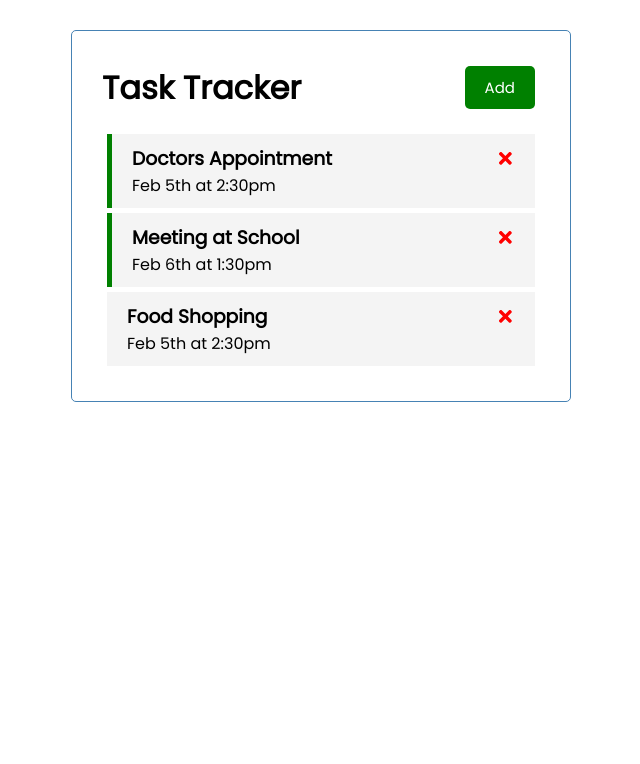
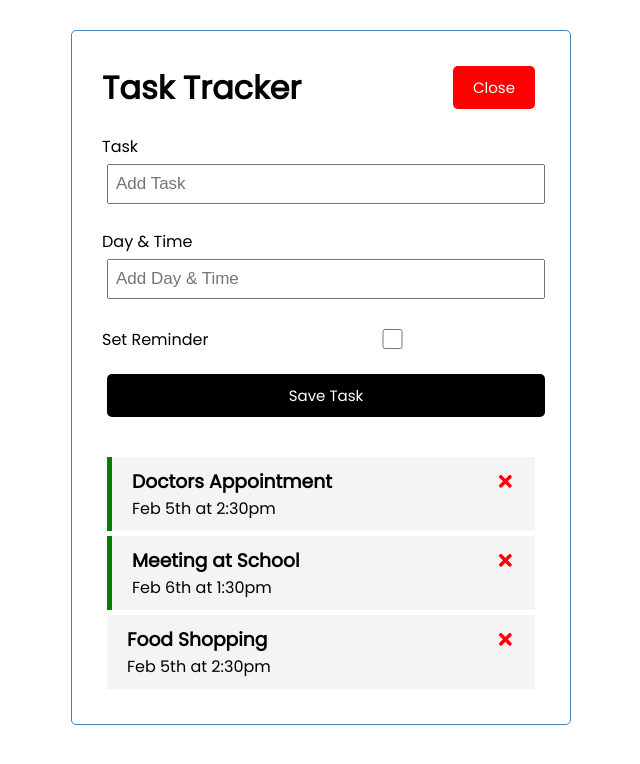
Before and after one commit to Pulerabj11/react-task-tracker, a React (Create React App) app: page / in a window 1280 px wide. Both pictures are taken after a click on the button "Add". Shown: the top 764 px of the page, without its empty margins (319-959 px from the left). Built offline with nearby package versions, Linux system fonts and the light colour scheme.

Commit message:
Task Tracker App UI Complete

```diff
--- a/src/App.js
+++ b/src/App.js
@@ -1,10 +1,16 @@
 import Header from "./Components/Header"
 import Tasks from "./Components/Tasks"
+import AddTask from "./Components/AddTask"
 import { useState } from 'react' //useState is a hook
 
 
 // App is used in index.js
 const App = () => {
+
+  //State to control the add button.  Task Input Form will be toggled with the Add button.
+  //Add button is within the Header component
+  const [showAddTask, setShowAddTask] = useState(false)
+
   //useState will preserve the state between rerenders
   //We call the state, 'tasks', and name a function to update the state, 'setTasks'.  Then call useState and input the default into the useState() parenthesis.
   //State is immutable.  Must use setTasks to change the state
@@ -30,6 +36,18 @@ const App = () => {
     }
   ])
 
+  //Add Task
+  const addTask = (task) => {
+    //Calculate random id 1-10000 (inclusive)
+    const id = Math.floor(Math.random() * 10000) + 1
+
+    //Create new task from id and task object passed in
+    const newTask = {id, ...task}
+
+    //Update tasks state.  Copy current tasks and add newTask
+    setTasks([...tasks, newTask])
+  }
+
   //Delete Task
   const deleteTask = (id) => {
     //filter the setTasks array to update the state
@@ -50,7 +68,9 @@ const App = () => {
     // This is JavaScript Syntax Extension (JSX)
     // This is html, but with some changes like different attribute names and using JavaScript expressions and variables
     <div className="container">
-      <Header/>
+      {/* onAdd is a function that passes boolean to setShowAddTask.  !showAddTask acts as a toggle for the task input form.  showAdd is a boolean to change the Add button text/color*/}
+      <Header onAdd={() => setShowAddTask(!showAddTask)} showAdd={showAddTask}/>
+      {showAddTask && <AddTask onAdd={addTask}/>}   {/* && is a shorthand ternary if without the else*/}
       {tasks.length > 0 ? (
         <Tasks tasks={tasks} onDelete={deleteTask} onToggle={toggleReminder}/>
         ) : (
--- /dev/null
+++ b/src/Components/AddTask.js
@@ -0,0 +1,73 @@
+import { useState } from 'react'
+
+const AddTask = ({onAdd}) => {
+    const [text, setText] = useState('')
+    const [day, setDay] = useState('')
+    const [reminder, setReminder] = useState(false)
+
+    const onSubmit = (e) => {
+        //preventDefault prevents the browser from refreshing
+        e.preventDefault()
+
+        //Check if there is text added to the task input
+        if (!text) {
+            alert('Please add a task')
+            return
+        }
+
+        //Call onAdd and pass in an object with text, day, and reminder
+        onAdd({text, day, reminder})
+
+        //Clear the form
+        setText('')
+        setDay('')
+        setReminder('')
+    }
+
+    return (
+        //Task Tracker Input Form
+        <form className='add-form' onSubmit={onSubmit}>
+            {/* Task input */}
+            <div className='form-control'>
+                <label>Task</label>
+                <input
+                    type='text'
+                    placeholder='Add Task'
+                    value={text}
+                    onChange={(e) => setText(e.target.value)}
+                />
+            </div>
+
+            {/* Day input */}
+            <div className='form-control'>
+                <label>Day & Time</label>
+                <input
+                    type='text'
+                    placeholder='Add Day & Time'
+                    value={day}
+                    onChange={(e) => setDay(e.target.value)}
+                />
+            </div>
+
+            {/* Reminder Checkbox */}
+            <div className='form-control form-control-check'>
+                <label>Set Reminder</label>
+                <input
+                    type='Checkbox'
+                    checked={reminder}  //checked is true if reminder is true (default is false) (false is unchecked)
+                    value={reminder}
+                    onChange={(e) => setReminder(e.currentTarget.checked)}
+                />
+            </div>
+
+            {/*submit button*/}
+            <input
+                type='submit'
+                value='Save Task'
+                className='btn btn-block'
+            />
+        </form>
+    )
+}
+
+export default AddTask
--- a/src/Components/Header.js
+++ b/src/Components/Header.js
@@ -10,15 +10,16 @@ import Button from './Button'
 
 
 //Components take in a props object consisting of the props you pass in.  I destructured props to specify which prop I'm taking in.
-const Header = ({title}) => {
-    const onClick = () => {
-        console.log('Click')
-    }
+const Header = ({title, onAdd, showAdd}) => {
 
     return (
         <header className='header'>
             <h1>{title}</h1>
-            <Button color='green' text='Add' onClick={onClick}/>
+            <Button
+                color={showAdd ? 'Red' : 'Green'}
+                text={showAdd ? 'Close' : 'Add'}
+                onClick={onAdd}
+            />
         </header>
     )
 }
```
